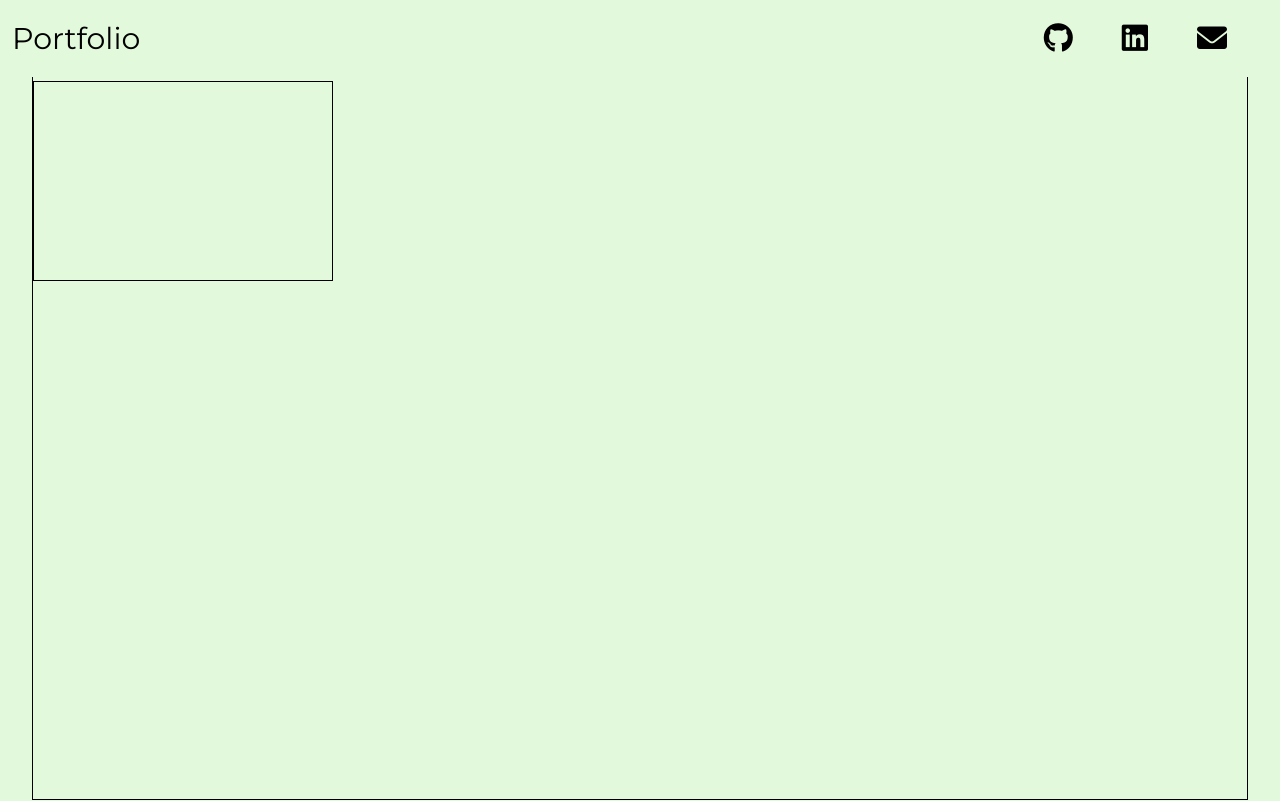
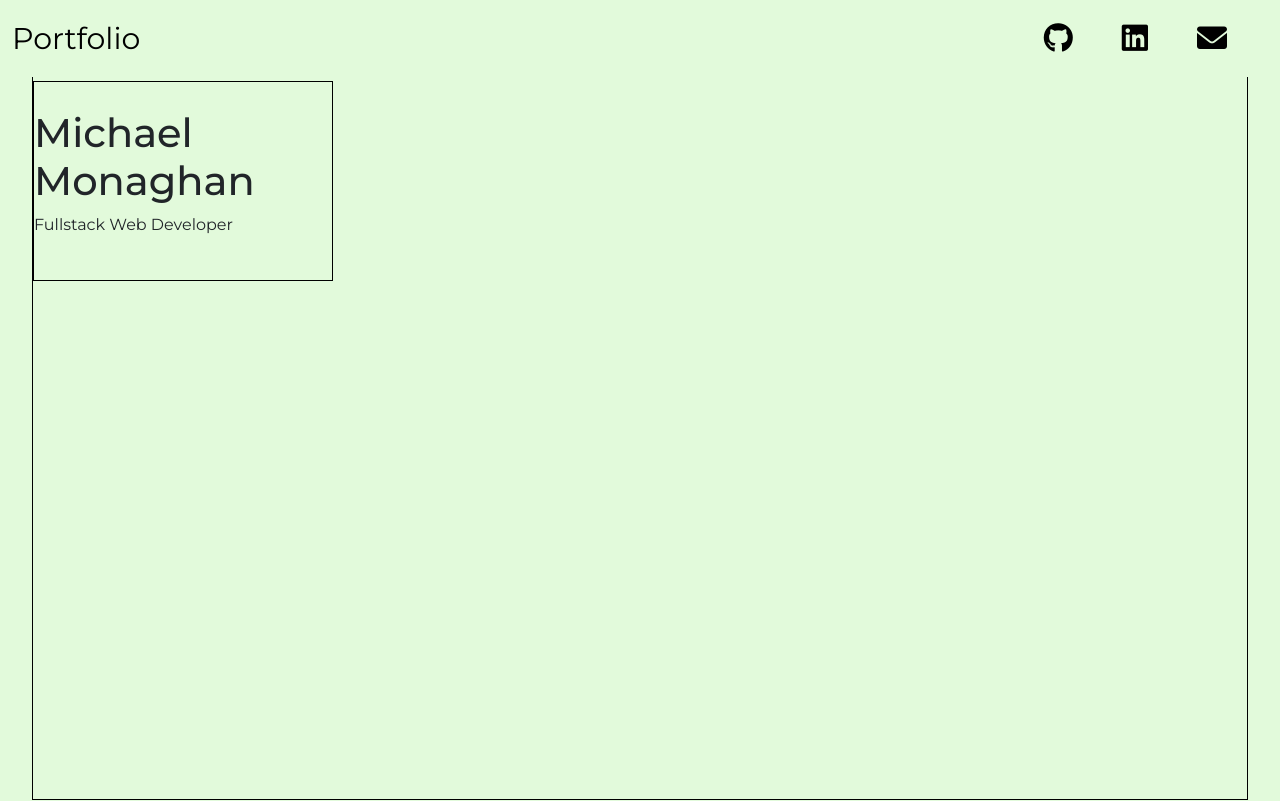
Before and after one commit to Zim40/New-portfolio, a website: page index.html in a window 1280 px wide. Shown: the top 801 px of the page. Drawn offline with nearby package versions, Linux system fonts and the light colour scheme.

Commit message:
started landing page content

```diff
--- a/index.html
+++ b/index.html
@@ -73,7 +73,7 @@
       </div>
     </nav>
     <section id="landingPage">
-      <div class="landing--container"></div>
+      <div id="landing--container" class="landing--container"></div>
     </section>
 
     <section id="projects" class="projects">
--- a/projects.js
+++ b/projects.js
@@ -1,6 +1,7 @@
 document.addEventListener("DOMContentLoaded", function () {
 
     displayProjects();
+    displayLandingPage();
     // displayFooter();
     // revealItems();
 });
@@ -187,6 +188,32 @@ function displayFooter() {
     }
 }
 
+function displayLandingPage() {
+
+    const container = document.getElementById("landing--container");
+
+    const content = document.createElement("div");
+    content.classList.add("div--landing");
+
+    const title = document.createElement("h1");
+    title.classList.add("title--landing")
+    title.textContent = "Michael Monaghan"
+
+    const titlePara = document.createElement("p");
+    titlePara.classList.add("p--landing");
+    titlePara.textContent = "Fullstack Web Developer";
+
+    content.appendChild(title);
+    content.appendChild(titlePara);
+
+    setTimeout(function () {
+        container.append(content);
+    }, 2000);
+
+
+
+}
+
 // window.onload = function() {
 //     displayProjects();
 // };
```
